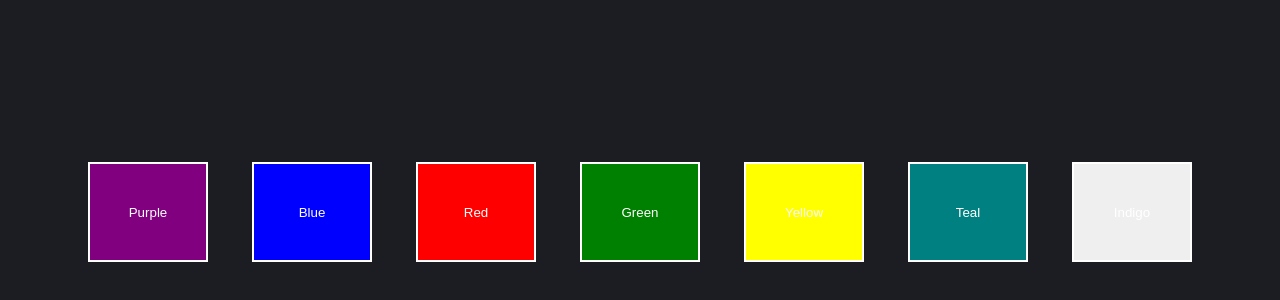
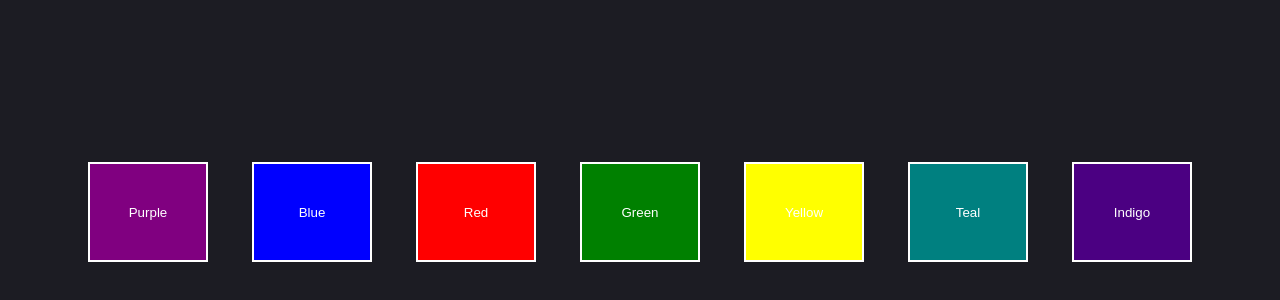
Before and after one commit to Ndungu-Jn/DOM-Projects, a plain HTML site: page 2. Interchangeable Colors/index.html in a window 1280 px wide. Shown: the part 188-488 px from the top of the page. Drawn offline with Linux system fonts and the light colour scheme.

Commit message:
Added a css for the color

```diff
--- a/2. Interchangeable Colors/style.css
+++ b/2. Interchangeable Colors/style.css
@@ -43,6 +43,9 @@ body {
 .teal {
   background-color: teal;
 }
+.indigo {
+  background-color: indigo;
+}
 
 .content-container {
   height: 100vh;
```
